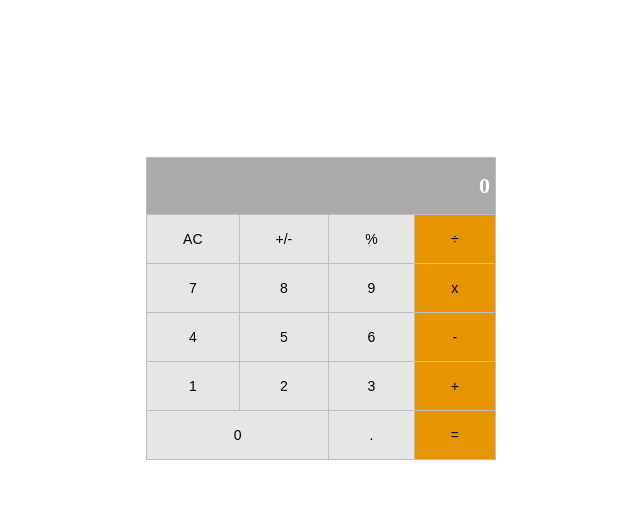
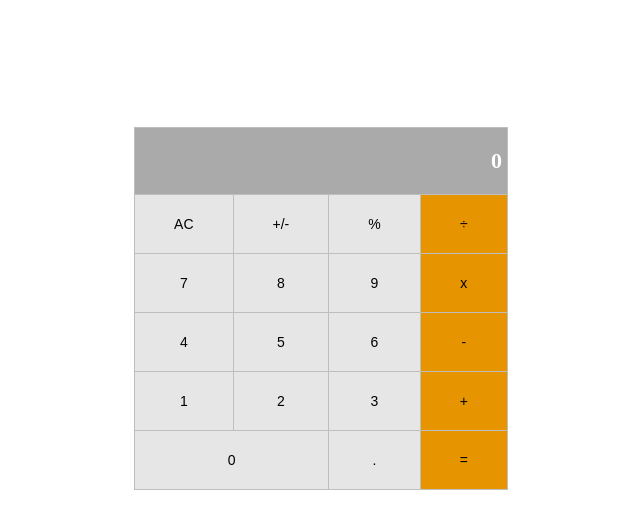
Before and after one commit to seyioyemade/math-magicians, a React (Create React App) app: page / in a window 1280 px wide. Shown: the top 528 px of the page, without its empty margins (319-959 px from the left). Built offline with nearby package versions, Linux system fonts and the light colour scheme.

Commit message:
Increase click event width on the calculator

```diff
--- a/src/index.css
+++ b/src/index.css
@@ -13,7 +13,7 @@ th {
   text-align: right;
   background-color: rgb(170, 170, 170);
   color: white;
-  padding: 1.5rem 0.5rem;
+  padding: 2rem 0.5rem;
   font-size: 2.2rem;
 }
 
@@ -25,7 +25,6 @@ td {
 }
 
 td {
-  padding: 1.5rem 3rem;
   background-color: rgb(230, 230, 230);
   font-weight: 600;
   text-align: center;
@@ -39,4 +38,5 @@ button {
   background: none;
   border: none;
   font-size: 1.4rem;
+  padding: 2rem 3.8rem;
 }
```
